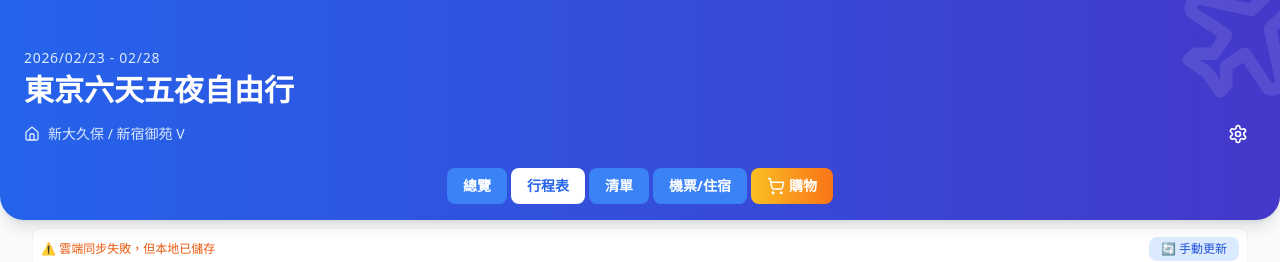
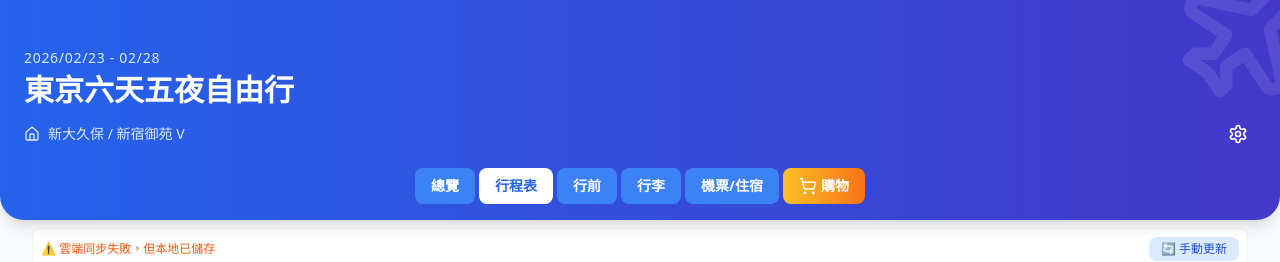
Before and after one commit to ZUIHUI/trip-planner, a React (Vite) app: page /trip/1 in a window 1280 px wide. Shown: the top 262 px of the page. Built offline with nearby package versions, Linux system fonts and the light colour scheme; no server answers; the database is empty.

Commit message:
feat: 更新清單標籤，新增行前及打包清單選項，移除除錯訊息顯示

```diff
--- a/src/App.jsx
+++ b/src/App.jsx
@@ -417,10 +417,9 @@ const App = () => {
             </>
           )}
 
-          {/* Checklist Tab */}
-          {activeTab === 'checklist' && (
-            <>
-              <div className="px-6 space-y-6 pb-10 mt-4">
+          {/* Pre-Trip Checklist Tab */}
+          {activeTab === 'preTrip' && (
+            <div className="px-6 space-y-6 pb-10 mt-4">
               <Checklist
                 title="🎒 行前清單"
                 items={checklists?.preTrip || []}
@@ -428,6 +427,12 @@ const App = () => {
                 onToggleItem={(id) => handleToggleChecklistItem('preTrip', id)}
                 onDeleteItem={(id) => handleDeleteChecklistItem('preTrip', id)}
               />
+            </div>
+          )}
+
+          {/* Packing Checklist Tab */}
+          {activeTab === 'packing' && (
+            <div className="px-6 space-y-6 pb-10 mt-4">
               <Checklist
                 title="🧳 行李清單"
                 items={checklists?.packing || []}
@@ -435,8 +440,7 @@ const App = () => {
                 onToggleItem={(id) => handleToggleChecklistItem('packing', id)}
                 onDeleteItem={(id) => handleDeleteChecklistItem('packing', id)}
               />
-              </div>
-            </>
+            </div>
           )}
 
           {/* Flights/Accommodation Tab */}
--- a/src/components/Header.jsx
+++ b/src/components/Header.jsx
@@ -31,9 +31,12 @@ const Header = ({ details, activeTab, onTabChange, onSettingsOpen }) => (
       <button onClick={() => onTabChange('itinerary')} className={`rounded-lg font-bold transition-colors text-sm px-4 py-2 ${
         activeTab === 'itinerary' ? 'bg-white text-blue-600' : 'bg-blue-500 text-white hover:bg-blue-400'
       }`}>行程表</button>
-      <button onClick={() => onTabChange('checklist')} className={`rounded-lg font-bold transition-colors text-sm px-4 py-2 ${
-        activeTab === 'checklist' ? 'bg-white text-blue-600' : 'bg-blue-500 text-white hover:bg-blue-400'
-      }`}>清單</button>
+      <button onClick={() => onTabChange('preTrip')} className={`rounded-lg font-bold transition-colors text-sm px-4 py-2 ${
+        activeTab === 'preTrip' ? 'bg-white text-blue-600' : 'bg-blue-500 text-white hover:bg-blue-400'
+      }`}>行前</button>
+      <button onClick={() => onTabChange('packing')} className={`rounded-lg font-bold transition-colors text-sm px-4 py-2 ${
+        activeTab === 'packing' ? 'bg-white text-blue-600' : 'bg-blue-500 text-white hover:bg-blue-400'
+      }`}>行李</button>
       <button onClick={() => onTabChange('flights')} className={`rounded-lg font-bold transition-colors text-sm px-4 py-2 ${
         activeTab === 'flights' ? 'bg-white text-blue-600' : 'bg-blue-500 text-white hover:bg-blue-400'
       }`}>機票/住宿</button>
--- a/src/pages/TripDetailPage.jsx
+++ b/src/pages/TripDetailPage.jsx
@@ -169,9 +169,6 @@ const TripDetailPage = () => {
       </div>
 
       <div className="container mx-auto px-4 sm:px-6 lg:px-8">
-        <div className="bg-red-100 p-2 text-center text-red-600 font-bold">
-            DEBUG: Current Tab is [{activeTab}]
-        </div>
         <div className="pt-4">
           {activeTab === 'summary' && (
             <div className="px-6 space-y-4 pb-10">
@@ -348,7 +345,7 @@ const TripDetailPage = () => {
             </>
           )}
 
-          {activeTab === 'checklist' && (
+          {activeTab === 'preTrip' && (
             <div className="px-6 mt-6 space-y-4 pb-10">
               <div className="bg-white p-4 rounded-xl shadow-sm border border-gray-100">
                 <h3 className="text-lg font-bold text-gray-800 mb-4">📋 出國前待辦</h3>
@@ -359,7 +356,11 @@ const TripDetailPage = () => {
                   }
                 />
               </div>
+            </div>
+          )}
 
+          {activeTab === 'packing' && (
+            <div className="px-6 mt-6 space-y-4 pb-10">
               <div className="bg-white p-4 rounded-xl shadow-sm border border-gray-100">
                 <h3 className="text-lg font-bold text-gray-800 mb-4">🎒 打包清單</h3>
                 <Checklist
@@ -446,10 +447,8 @@ const TripDetailPage = () => {
           )}
 
           {activeTab === 'shopping' && (
-            <div className="w-full bg-white p-4 rounded-xl shadow-sm border border-gray-100">
-              <h2 className="text-2xl font-bold mb-4">購物清單測試 (Tab: {activeTab})</h2>
-              {/* <ShoppingListContent tripId={tripId} /> */}
-              <p>如果看到這行字，表示分頁切換成功，但元件可能有問題。</p>
+            <div className="mt-4 pb-10">
+              <ShoppingListContent tripId={tripId} />
             </div>
           )}
         </div>
```
